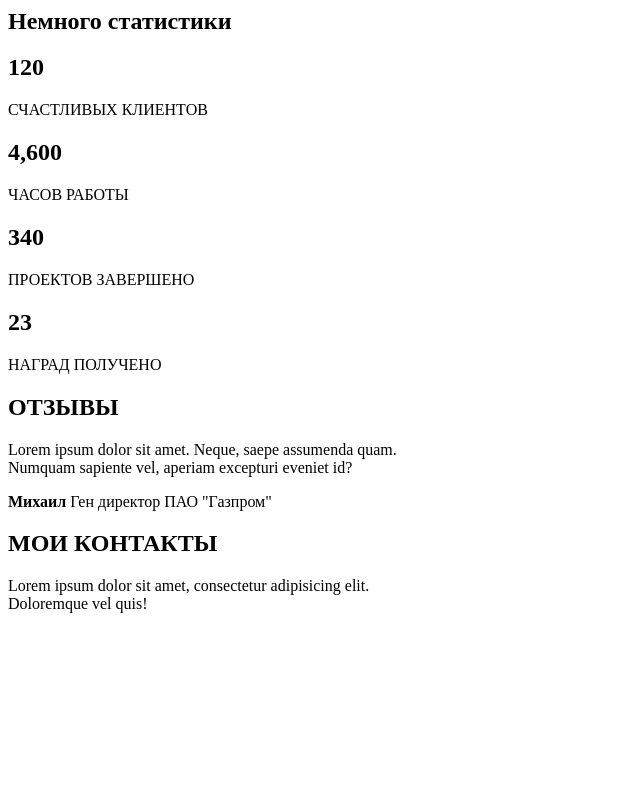
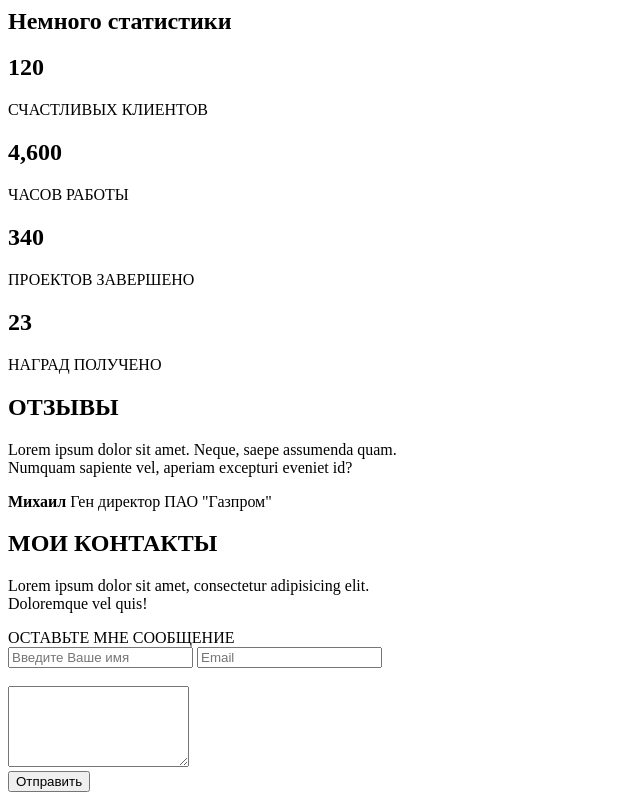
Before and after one commit to Vitek9630/Vitek9630.github.io, a plain HTML site: page index.html in a window 1280 px wide. Shown: the part 1691-2491 px from the top of the page, without its empty margins (0-640 px from the left). Before the commit the page ends 2320 px from the top, so only its background shows below. Drawn offline with Linux system fonts and the light colour scheme.

Commit message:
Add files via upload

```diff
--- a/index.html
+++ b/index.html
@@ -98,6 +98,11 @@
         </nav>
         <h2>МОИ КОНТАКТЫ </h2>
         <p>Lorem ipsum dolor sit amet, consectetur adipisicing elit. <br> Doloremque vel  quis!</p>
+        ОСТАВЬТЕ МНЕ СООБЩЕНИЕ <br>
+    <input type="text" name="text_input" value="" placeholder="Введите Ваше имя">
+       <input type="text" placeholder="Email"> <br><br>
+       <textarea name="name1" id="1" cols="20" rows="5"></textarea> <br>
+            <input type="submit" value="Отправить">
         </header>
     </body>
 </html>
```
